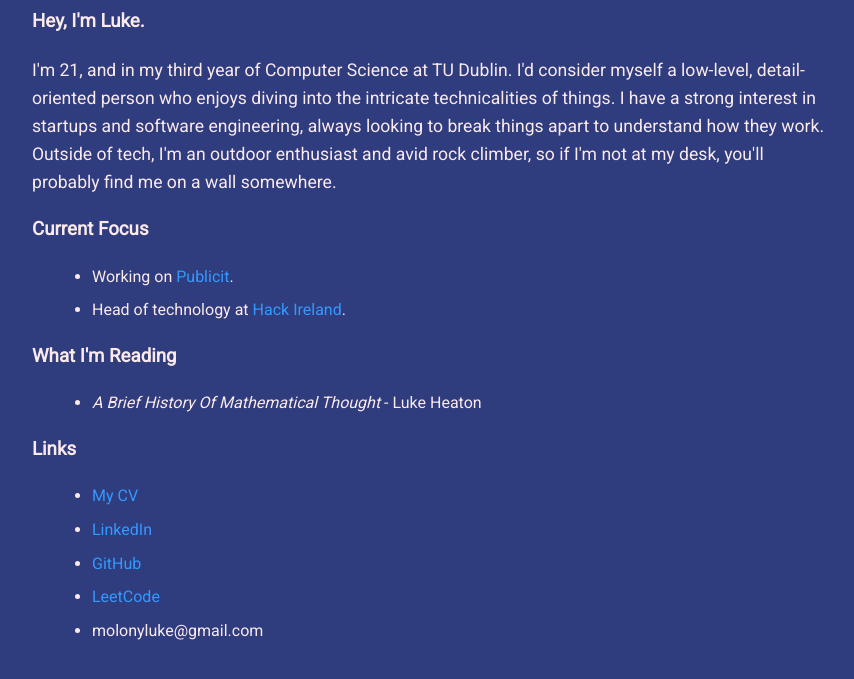
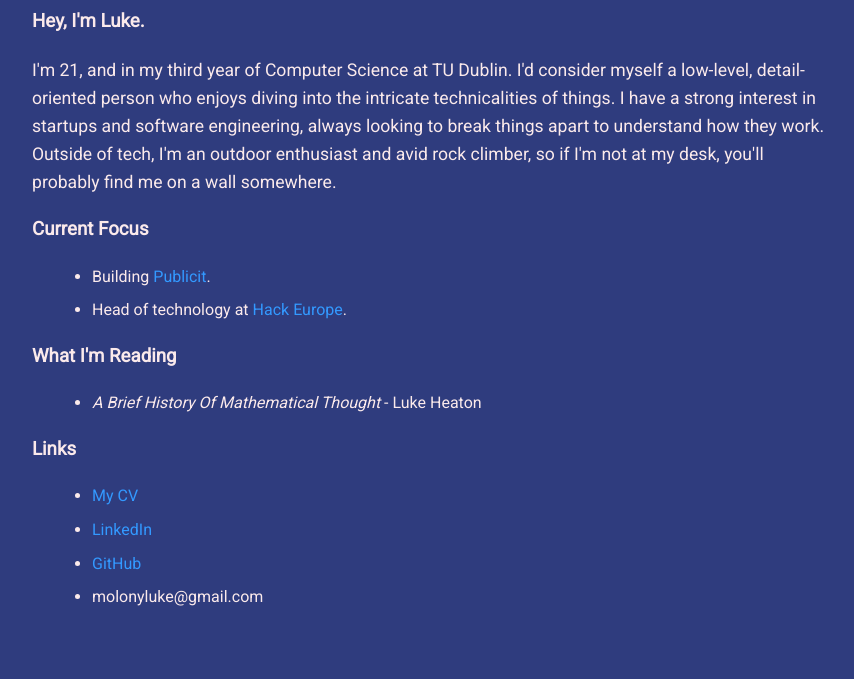
Before and after one commit to LMol-4/lmol-4.github.io, a plain HTML site: page index.html in a window 1280 px wide. Shown: the part 107-786 px from the top of the page, without its empty margins (208-1062 px from the left). Drawn offline with Linux system fonts and the light colour scheme.

Commit message:
Revise personal information and update links
Updated personal details and links in index.html.

```diff
--- a/index.html
+++ b/index.html
@@ -17,9 +17,9 @@
 
         <h3>Current Focus</h3>
         <ul>
-            <li>Working on <a href="https://www.publicit.es/">Publicit</a>.</li>
+            <li>Building <a href="https://www.publicit.es/">Publicit</a>.</li>
 
-            <li>Head of technology at <a href="https://www.hackireland.com//">Hack Ireland</a>.</li>
+            <li>Head of technology at <a href="https://www.hackeurope.eu//">Hack Europe</a>.</li>
         </ul>
 
         <h3>What I'm Reading</h3>
@@ -32,7 +32,6 @@
             <li><a href="https://drive.google.com/file/d/16jHPj_nMLyO2xvq-HQm1s-YwQsY1zOm9/view?usp=sharing">My CV</a></li>
             <li><a href="https://www.linkedin.com/in/luke-molony/">LinkedIn</a></li>
             <li><a href="https://github.com/LMol-4">GitHub</a></li>
-            <li><a href="https://leetcode.com/u/molonyluke/">LeetCode</a></li>
             <li>molonyluke@gmail.com</li>
         </ul>
     </div>
```
